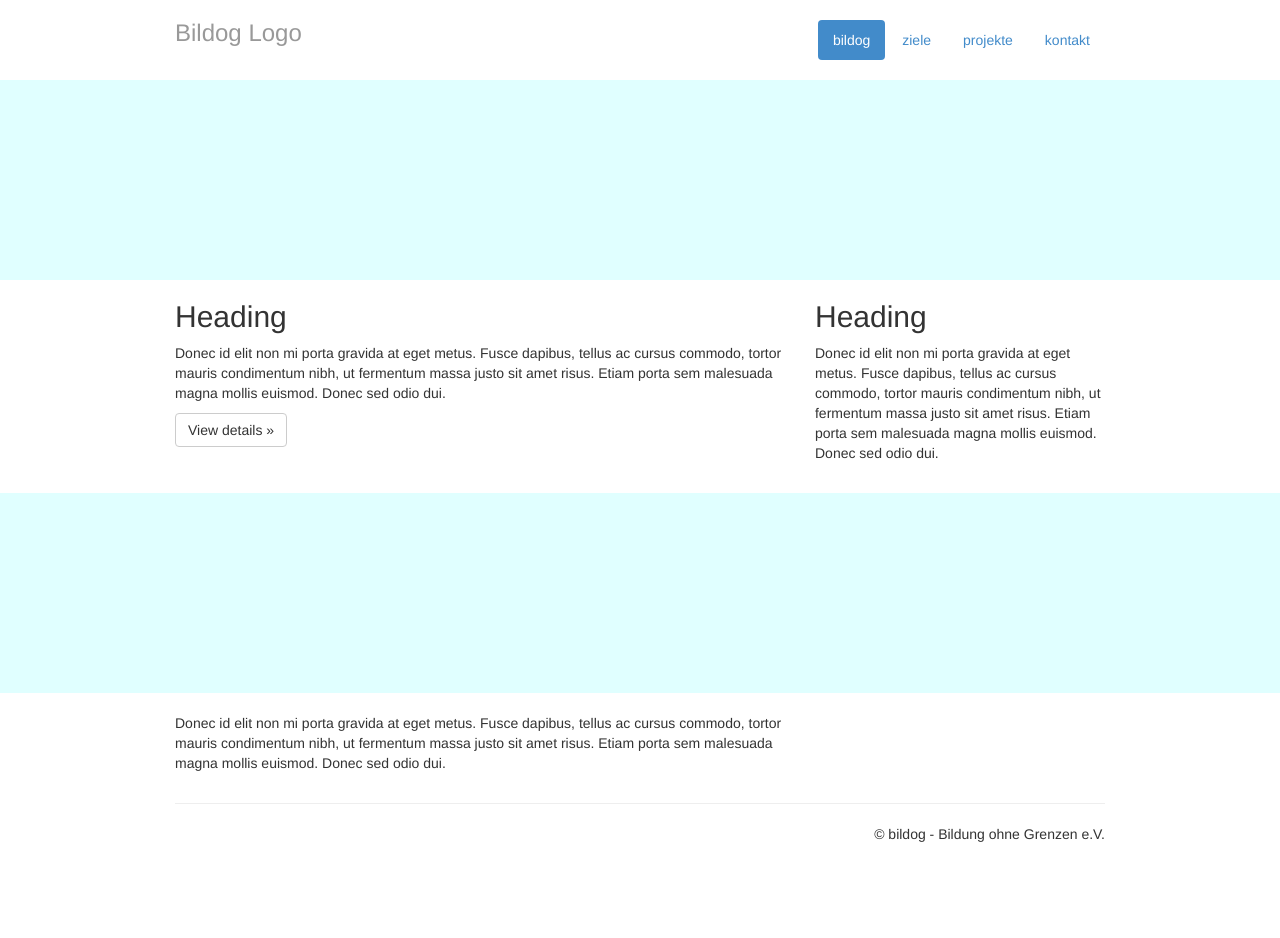
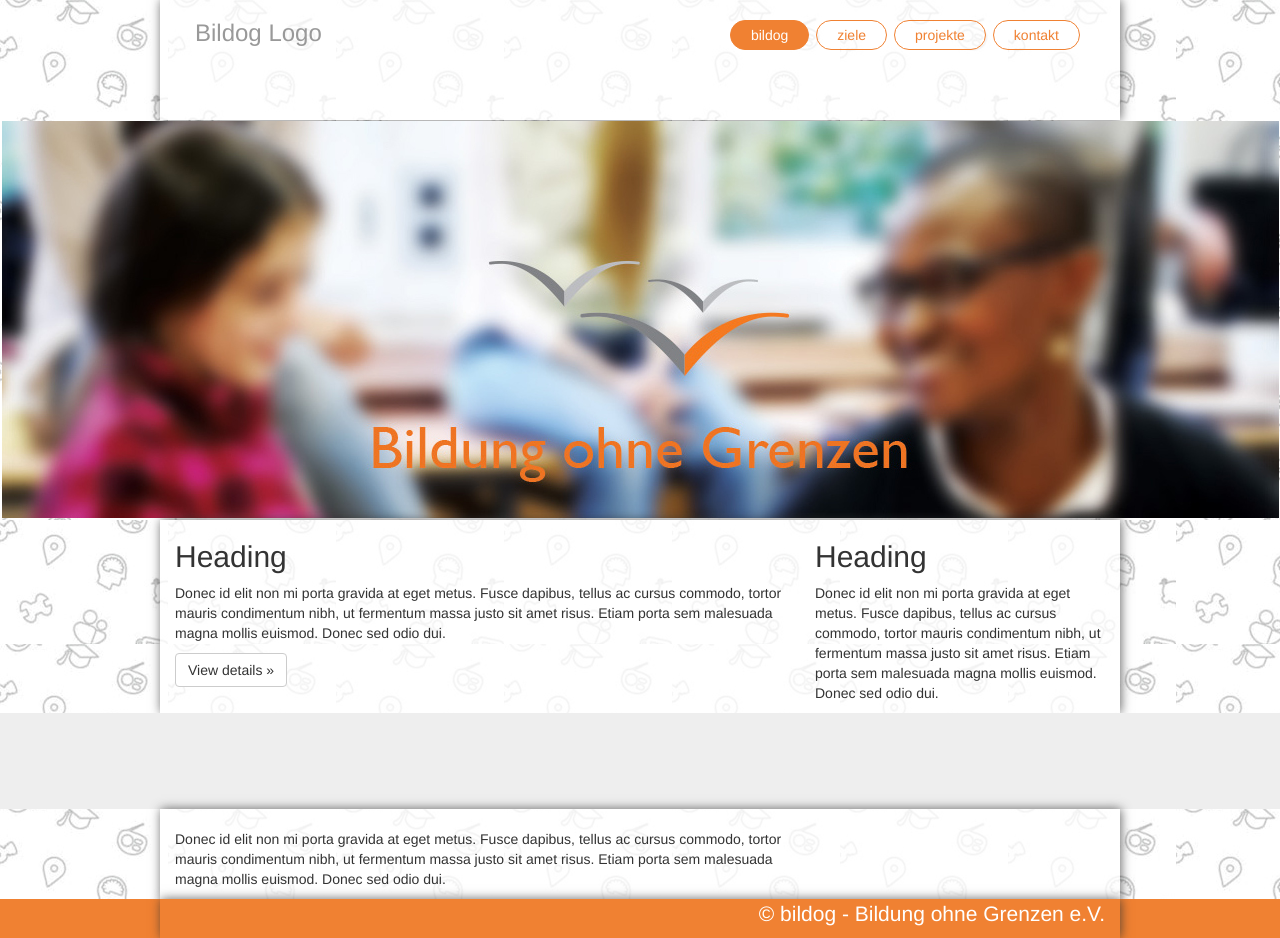
Before and after one commit to dlmna/bildog-website, a website: page app/index.html in a window 1280 px wide. Before the commit the page ends 854 px from the top, so only its background shows below. Drawn offline with nearby package versions, Linux system fonts and the light colour scheme.

Commit message:
refactor: update html/css
 * add dropshadow
 * style nav links
 * add jumbo image
 * add footer
 * paddings, margins

```diff
--- a/app/index.html
+++ b/app/index.html
@@ -31,17 +31,17 @@
 </div>
 
 <!-- Main jumbotron for a primary marketing message or call to action -->
-<div id="bilog-jumbotron" class="jumbotron">
+<div id="bildog-jumbotron" class="jumbotron">
 </div>
 
 <div id="content"></div>
 
-<div class="container">
-    <hr>
-
-    <footer>
-        <p class="pull-right">&copy; bildog - Bildung ohne Grenzen e.V.</p>
-    </footer>
+<div id="bildog-footer" class="jumbotron">
+    <div id="footer-container" class="container">
+        <footer>
+            <p class="pull-right">&copy; bildog - Bildung ohne Grenzen e.V.</p>
+        </footer>
+    </div>
 </div>
 
 <!--[if lt IE 7]>
--- a/app/styles/home.less
+++ b/app/styles/home.less
@@ -1,5 +1,7 @@
-#bilog-jumbotron {
-  background-color: lightcyan;
-  height: 200px;
-  margin-top: 20px;
+#bildog-jumbotron {
+  background-color: transparent;
+  background-image: url(/images/jumbos/home1.jpg);
+  background-repeat:no-repeat;
+  background-position: center;
+  height: 400px;
 }
--- a/app/styles/main.less
+++ b/app/styles/main.less
@@ -1,6 +1,27 @@
 @import "../bower_components/bootstrap/less/bootstrap.less";
+@import "overrides.less";
 @import "home.less";
 @icon-font-path: "../fonts/glyphicons/";
+
+body {
+  background-image: url(/images/background.jpg);
+}
+
+.header {
+  height: 100px;
+  padding: 0 20px 0 20px;
+}
+
+#bildog-footer {
+  color: white;
+  padding: 0;
+  margin: 0;
+  background-color: rgba(240, 129, 50, 1)
+}
+
+#footer-container {
+  background-color: transparent;
+}
 
 .browsehappy {
   margin: 0.2em 0;
@@ -10,13 +31,13 @@
 }
 
 .jumbotron {
-  margin: 50px auto 0 auto;
+  margin: 0 auto 0 auto;
 }
 
 .container {
-    width: 960px;
+  width: 960px;
+  background-color: rgba(255, 255, 255, 0.8);
+  -webkit-box-shadow: 1px 0px 10px 0px rgba(50, 50, 50, 0.75);
+  -moz-box-shadow:    1px 0px 10px 0px rgba(50, 50, 50, 0.75);
+  box-shadow:         1px 0px 10px 0px rgba(50, 50, 50, 0.75);
 }
-
-.navbar-inverse {
-    background-color: white;
-}
--- /dev/null
+++ b/app/styles/overrides.less
@@ -0,0 +1,14 @@
+.nav-pills > li.active > a, .nav-pills > li.active > a:hover, .nav-pills > li.active > a:focus {
+  background-color: rgba(240, 129, 50, 1);
+  border-radius: 20px;
+  padding: 4px 20px 4px 20px;
+  margin-right: 5px;
+}
+
+.nav-pills > li > a, .nav-pills > li > a:hover, .nav-pills > li > a:focus {
+  border: 1px solid rgba(240, 129, 50, 1);
+  border-radius: 20px;
+  padding: 4px 20px 4px 20px;
+  color: rgba(240, 129, 50, 1);
+  margin-right: 5px;
+}
--- a/app/templates/home.html
+++ b/app/templates/home.html
@@ -14,7 +14,7 @@
     </div>
 </div>
 
-<div id="bilog-jumbotron" class="jumbotron">
+<div id="other-jumbotron" class="jumbotron">
 </div>
 
 <div class="container">
```
Also changed, not shown: app/images/background.jpg (added), app/images/jumbos/home1.jpg (added), app/styles/main.css, 1 other file.
